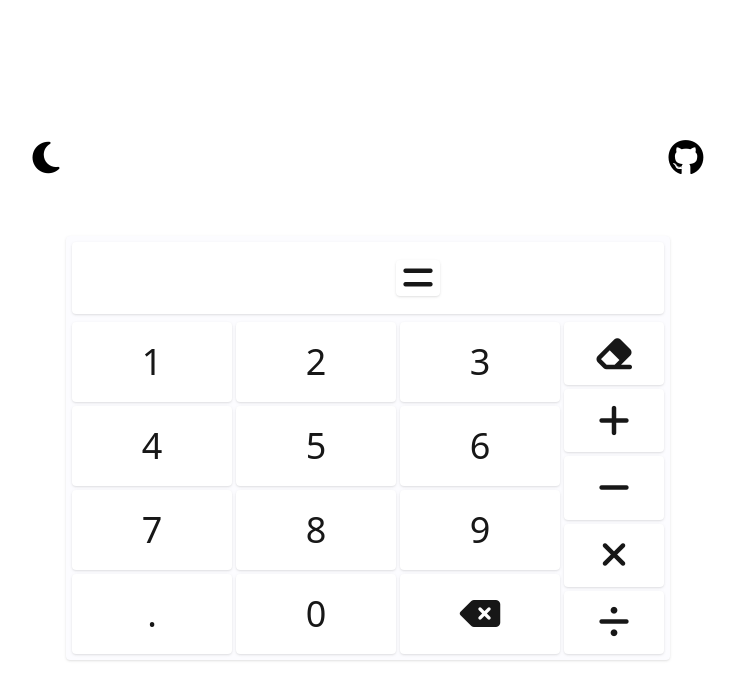
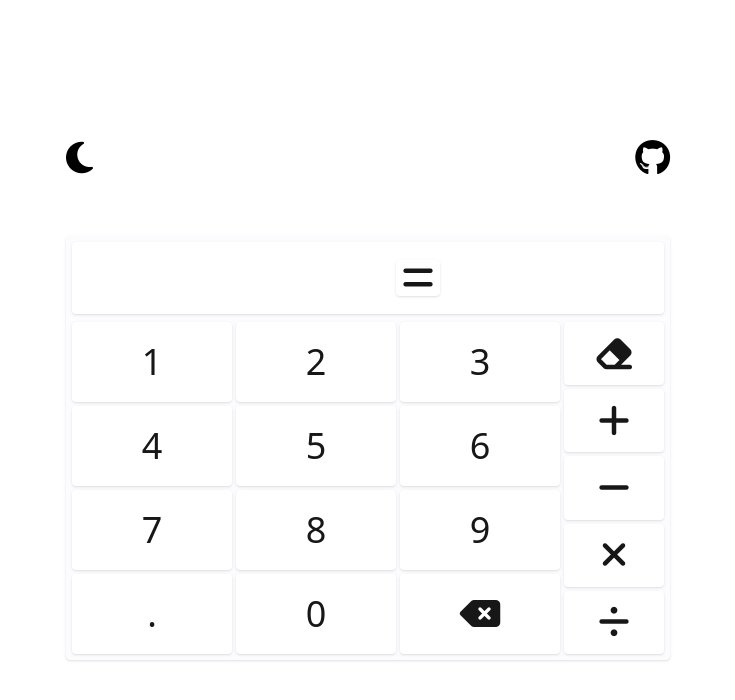
Before and after one commit to Jowelss/Calculator, a website: page index.html in a window 1280 px wide. Shown: the whole page, without its empty margins (272-1007 px from the left). Drawn offline with Linux system fonts and the light colour scheme.

Commit message:
add width to header

```diff
--- a/index.html
+++ b/index.html
@@ -14,10 +14,11 @@
   <body
     class="h-screen flex justify-center flex-col items-center text-4xl bg-white"
   >
-    <header class="header flex justify-around w-full mb-[60px]">
+    <header class="header w-[604px] flex justify-between mb-[60px]">
       <i class="fa-solid fa-moon"></i>
       <a class="fa-brands fa-github" href="https://github.com/Jowelss"></a>
     </header>
+
     <main
       id="main"
       class="p-1.5 rounded-sm shadow bg-[#fcfcff] text-neutral-900"
@@ -39,8 +40,6 @@
           id="show-result"
           class="flex items-center min-w-[200px] max-w-[200px] h-full overflow-x-scroll whitespace-nowrap"
         ></div>
-
-        <!-- <span id="error">Te falta agregar un valor númerico</span> -->
       </div>
 
       <div class="flex gap-1 text-center">
```
Also changed, not shown: css/output.css.
